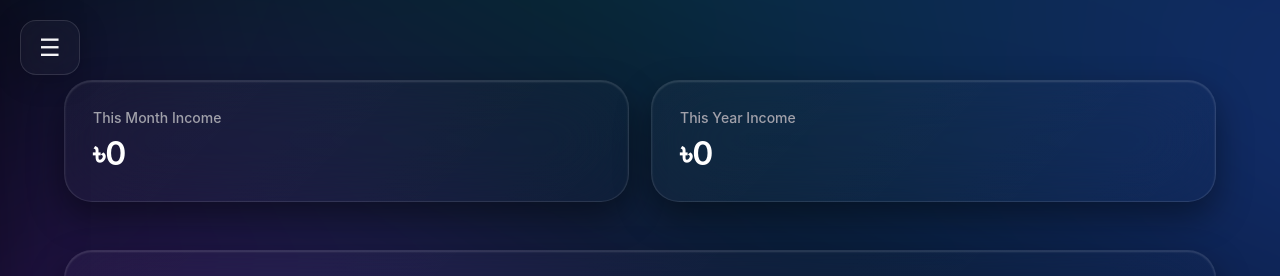
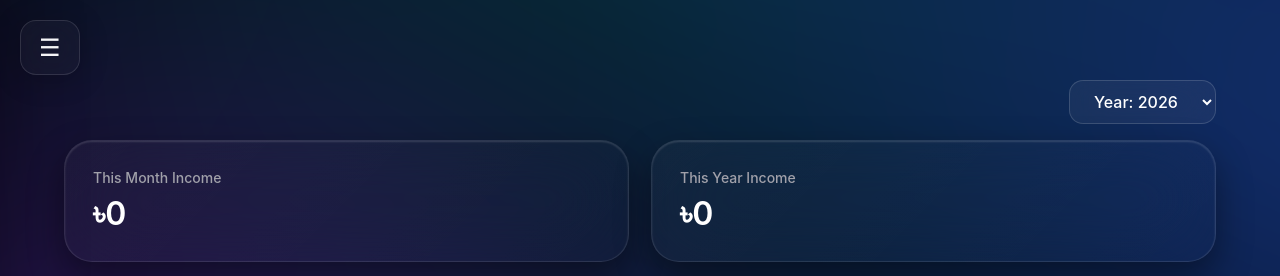
Before and after one commit to abdulahadf6/kopal-pora-clab, a plain HTML site: page income.ad.html in a window 1280 px wide. Shown: the top 276 px of the page. Drawn offline with Linux system fonts and the light colour scheme; no server answers.

Commit message:
Update income.ad.html

```diff
--- a/income.ad.html
+++ b/income.ad.html
@@ -75,6 +75,32 @@ body {
   border-color: rgba(255, 255, 255, 0.25);
 }
 
+/* ফিল্টার সেকশন স্টাইল */
+.filter-container {
+  max-width: 1200px;
+  margin: 80px auto 0 auto;
+  padding: 0 24px;
+  display: flex;
+  justify-content: flex-end;
+}
+.year-select {
+  background: rgba(255, 255, 255, 0.05);
+  backdrop-filter: blur(20px);
+  -webkit-backdrop-filter: blur(20px);
+  border: 1px solid rgba(255, 255, 255, 0.15);
+  color: #fff;
+  padding: 10px 20px;
+  border-radius: 14px;
+  font-size: 16px;
+  font-weight: 500;
+  outline: none;
+  cursor: pointer;
+}
+.year-select option {
+  background: #0d1117;
+  color: #fff;
+}
+
 /* ওভারলে */
 .overlay {
   position: fixed;
@@ -127,7 +153,7 @@ body {
 .cards {
   max-width: 1200px;
   margin: auto;
-  padding: 80px 24px 24px 24px;
+  padding: 16px 24px 24px 24px;
   display: grid;
   grid-template-columns: repeat(auto-fit, minmax(240px, 1fr));
   gap: 22px;
@@ -248,13 +274,19 @@ tr:hover td { background: rgba(255, 255, 255, 0.02); }
 <a href="dashboard.html" style="margin-top: 30px; border-color: rgba(248, 113, 113, 0.3);"> Exit Admin</a>
 </div>
 
+<div class="filter-container">
+  <select id="yearFilter" class="year-select" onchange="renderIncomeAdminDashboard()">
+    <option value="all">All Years</option>
+  </select>
+</div>
+
 <div class="cards">
   <div class="card">
-    <small> This Month Income</small>
+    <small id="monthCardTitle">This Month Income</small>
     <h2 id="monthIncome">৳0</h2>
   </div>
   <div class="card">
-    <small> This Year Income</small>
+    <small id="yearCardTitle">This Year Income</small>
     <h2 id="yearIncome">৳0</h2>
   </div>
 </div>
@@ -299,13 +331,27 @@ tr:hover td { background: rgba(255, 255, 255, 0.02); }
 <div class="footer">KPTC Income Admin V3</div>
 
 <script>
-// ফায়ারবেজ কনফিগারেশন
+// ফায়ারবেজে কনফিগারেশন
 const firebaseConfig = {
   databaseURL: "https://kopal-pora-travelers-club-default-rtdb.asia-southeast1.firebasedatabase.app/"
 };
 
 firebase.initializeApp(firebaseConfig);
 const db = firebase.database();
+
+let globalIncomeData = {};
+
+// ড্রপডাউন জেনারেটর (মেম্বার প্যানেলের মতো ২০২৬ থেকে শুরু)
+const currentYear = new Date().getFullYear(); // 2026
+const yearFilterSelect = document.getElementById('yearFilter');
+
+for (let y = currentYear; y <= currentYear + 4; y++) {
+  const opt = document.createElement('option');
+  opt.value = y;
+  opt.innerText = `Year: ${y}`;
+  if (y === currentYear) opt.selected = true;
+  yearFilterSelect.appendChild(opt);
+}
 
 function showToast(msg) {
   const t = document.getElementById('toast');
@@ -350,40 +396,71 @@ function deleteIncome(key) {
 // ডাটাবেজ থেকে ইনকাম ডাটা রিড করা
 const incomeRef = db.ref('income');
 incomeRef.on('value', (snapshot) => {
-  const data = snapshot.val() || {};
+  globalIncomeData = snapshot.val() || {};
+  renderIncomeAdminDashboard();
+});
+
+// ফিল্টারিং এবং রেন্ডারিং মেইন ফাংশন
+function renderIncomeAdminDashboard() {
+  const selectedYearStr = document.getElementById('yearFilter').value;
+  const shortYearStr = selectedYearStr !== 'all' ? selectedYearStr.slice(-2) : '';
+
   const tbody = document.getElementById('incomeTableBody');
   tbody.innerHTML = "";
 
   let totalMonth = 0;
-  let totalYear = 0;
+  let totalYearOrAll = 0;
   let hasData = false;
 
   const currentDate = new Date();
   const currentMonthStr = String(currentDate.getMonth() + 1).padStart(2, '0');
-  const currentYearStr = String(currentDate.getFullYear());
 
-  Object.keys(data).forEach(key => {
-    const item = data[key];
-    hasData = true;
+  // কার্ড টাইটেল পরিবর্তন লজিক
+  if (selectedYearStr === 'all') {
+    document.getElementById('monthCardTitle').innerText = "Current Month Income";
+    document.getElementById('yearCardTitle').innerText = "Total Lifetime Income";
+  } else {
+    document.getElementById('monthCardTitle').innerText = "This Month Income";
+    document.getElementById('yearCardTitle').innerText = `Year ${selectedYearStr} Income`;
+  }
 
+  Object.keys(globalIncomeData).forEach(key => {
+    const item = globalIncomeData[key];
     const amount = parseFloat(item.amount) || 0;
     const dateStr = item.date || "";
+    let shouldInclude = false;
+
+    if (selectedYearStr === 'all') {
+      shouldInclude = true;
+      hasData = true;
+      totalYearOrAll += amount;
 
       if (dateStr) {
+        const parts = dateStr.split('-');
+        if (parts.length === 3 && parts[1] === currentMonthStr && parts[2] === String(currentDate.getFullYear())) {
+          totalMonth += amount;
+        }
+      }
+    }
+    else if (dateStr) {
       const parts = dateStr.split('-');
       if (parts.length === 3) {
         const itemMonth = parts[1];
         const itemYear = parts[2];
 
-        if (itemYear === currentYearStr) {
-          totalYear += amount;
-          if (itemMonth === currentMonthStr) {
+        if (itemYear === selectedYearStr || itemYear === shortYearStr) {
+          shouldInclude = true;
+          hasData = true;
+          totalYearOrAll += amount;
+
+          if (itemMonth === currentMonthStr && (selectedYearStr == currentDate.getFullYear())) {
             totalMonth += amount;
           }
         }
       }
     }
 
+    if (shouldInclude) {
       const tr = document.createElement('tr');
       tr.innerHTML = `
         <td>${item.source || 'N/A'}</td>
@@ -395,15 +472,17 @@ incomeRef.on('value', (snapshot) => {
         </td>
       `;
       tbody.appendChild(tr);
+    }
   });
 
+  const scopeText = selectedYearStr === 'all' ? 'All Time' : `year ${selectedYearStr}`;
   if (!hasData) {
-    tbody.innerHTML = `<tr><td colspan="5" style="text-align: center; color: #71717a;">No income records found!</td></tr>`;
+    tbody.innerHTML = `<tr><td colspan="5" style="text-align: center; color: #71717a;">No income records found for ${scopeText}!</td></tr>`;
   }
 
   document.getElementById('monthIncome').innerText = `৳${totalMonth.toLocaleString()}`;
-  document.getElementById('yearIncome').innerText = `৳${totalYear.toLocaleString()}`;
-});
+  document.getElementById('yearIncome').innerText = `৳${totalYearOrAll.toLocaleString()}`;
+}
 
 // মেনু স্ক্রিপ্ট
 function openMenu(){
```
Lines whose indentation alone changed are shown as unchanged.
